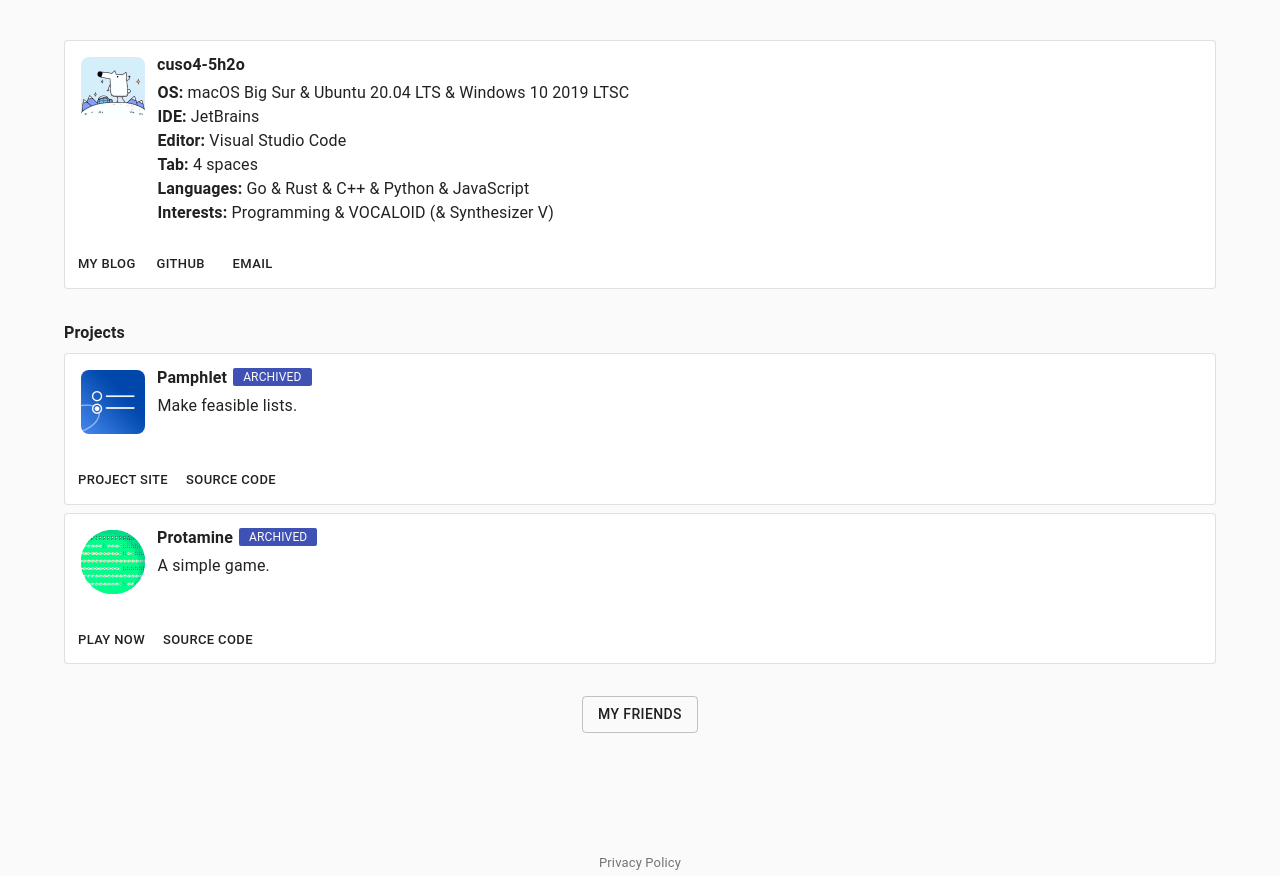
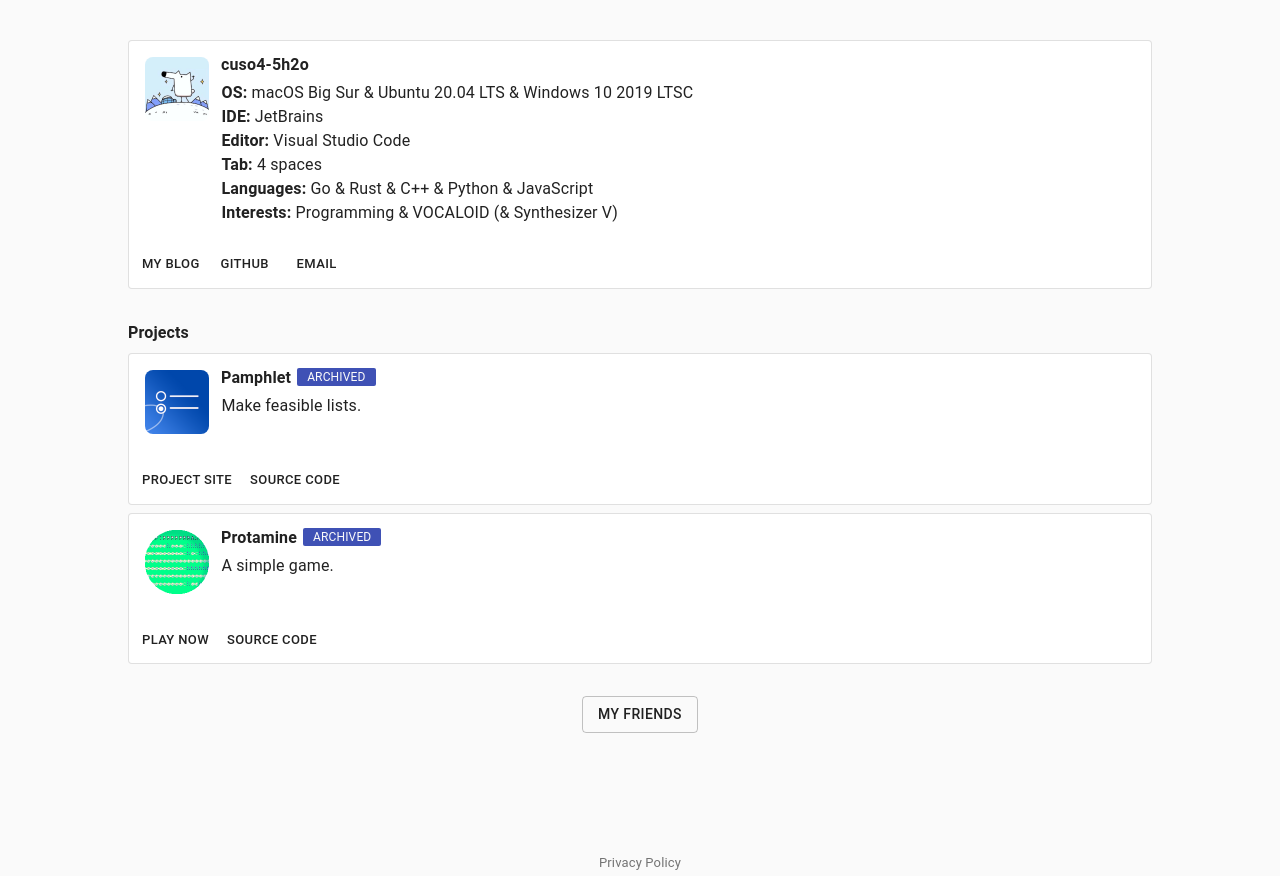
Before and after one commit to cuso4-5h2o/springboard, a Next.js app: page / in a window 1280 px wide. Built offline with nearby package versions, Linux system fonts and the light colour scheme.

Commit message:
Reduce max-width of item-container

```diff
--- a/styles/global.css
+++ b/styles/global.css
@@ -16,7 +16,7 @@ footer {
 .item-container {
     margin: 2rem auto;
     width: 95%;
-    max-width: 72rem;
+    max-width: 64rem;
 }
 
 .item-title {
```
